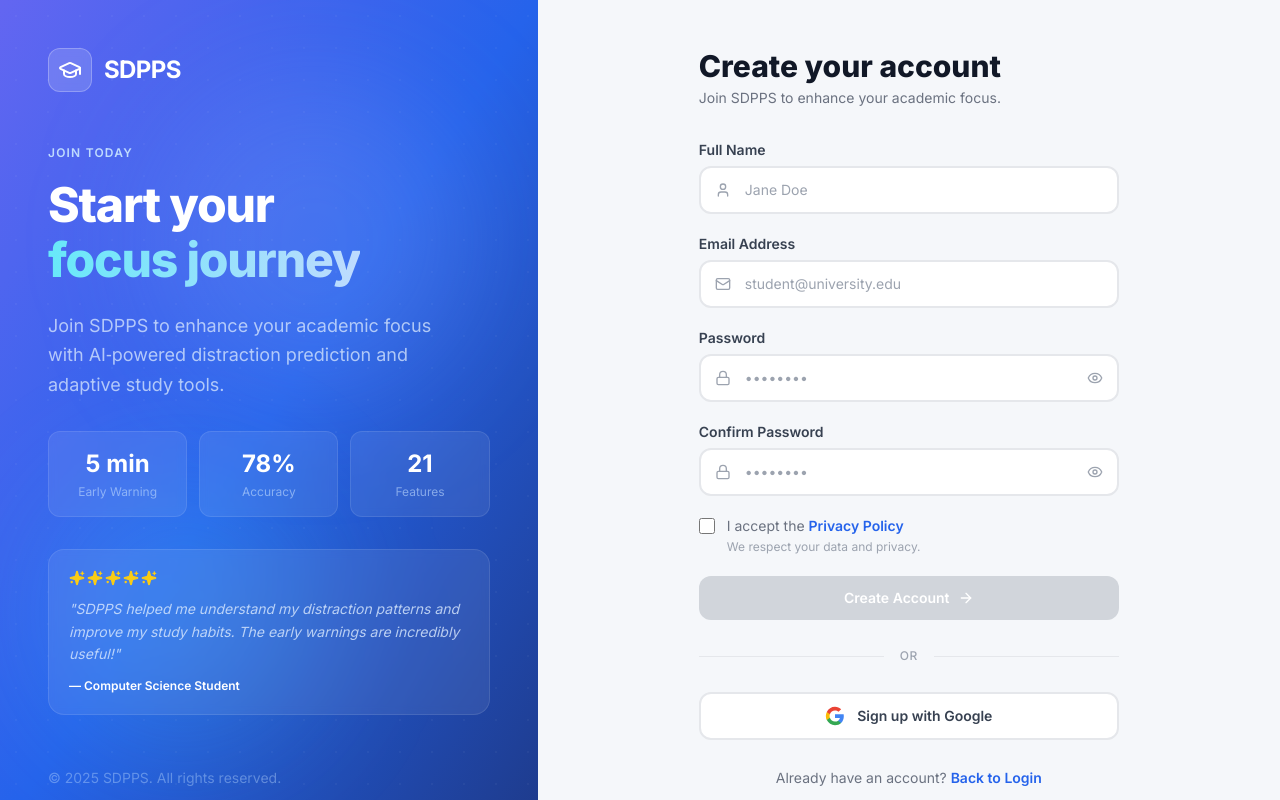
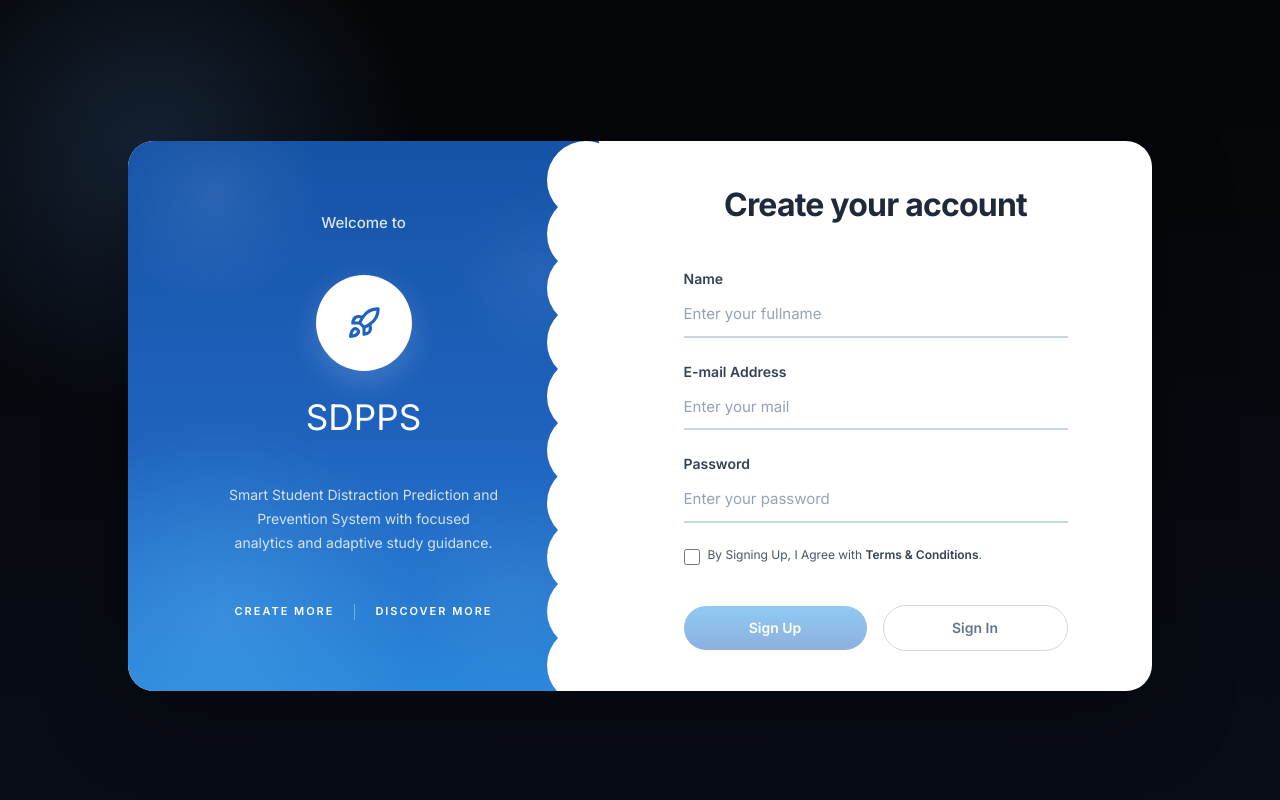
Before and after one commit to hangumarchanaofficial-wq/DSGP_GP_19, a React (Vite) app in the folder frontend/: page /register in a window 1280 px wide. Shown: the top 800 px of the page. Built offline with nearby package versions, Linux system fonts and the light colour scheme.

Commit message:
feat(register): match reference auth layout

```diff
--- a/frontend/src/pages/Register.jsx
+++ b/frontend/src/pages/Register.jsx
@@ -1,230 +1,179 @@
 import { useState } from 'react';
 import { Link, useNavigate } from 'react-router-dom';
-import { Mail, Lock, Eye, EyeOff, GraduationCap, User, ArrowRight, Check, Sparkles } from 'lucide-react';
-import Footer from '../components/Footer';
+import { Rocket } from 'lucide-react';
+
+function DividerDots() {
+  return (
+    <div className="pointer-events-none absolute right-[-26px] top-0 hidden h-full w-[52px] lg:block">
+      {Array.from({ length: 10 }).map((_, index) => (
+        <span
+          key={index}
+          className="absolute right-0 h-[78px] w-[78px] rounded-full bg-white"
+          style={{ top: `${index * 9.8}%` }}
+        />
+      ))}
+    </div>
+  );
+}
 
 export default function Register() {
-  const [showPw, setShowPw] = useState(false);
-  const [showConfirm, setShowConfirm] = useState(false);
-  const [form, setForm] = useState({ name: '', email: '', password: '', confirm: '' });
+  const [form, setForm] = useState({ name: '', email: '', password: '' });
   const [acceptPolicy, setAcceptPolicy] = useState(false);
   const navigate = useNavigate();
 
-  const update = (field, value) => setForm(prev => ({ ...prev, [field]: value }));
-
-  const passwordChecks = [
-    { label: 'At least 8 characters',    pass: form.password.length >= 8 },
-    { label: 'Contains uppercase letter', pass: /[A-Z]/.test(form.password) },
-    { label: 'Contains a number',         pass: /\d/.test(form.password) },
-  ];
+  const update = (field, value) => setForm((prev) => ({ ...prev, [field]: value }));
 
   const handleSubmit = (e) => {
     e.preventDefault();
     navigate('/dashboard');
   };
 
-  const inputCls = `w-full pl-11 pr-4 py-3 rounded-xl border-2 border-gray-200 bg-white text-gray-900 placeholder-gray-400 text-sm focus:border-blue-500 focus:ring-4 focus:ring-blue-500/10 outline-none transition-all`;
+  const inputClass =
+    'w-full border-0 border-b bg-transparent px-0 py-2.5 text-[15px] text-slate-700 outline-none transition-colors placeholder:text-slate-400';
+
+  const focusOn = (e) => {
+    e.target.style.borderColor = '#5fb6db';
+  };
+
+  const focusOff = (e) => {
+    e.target.style.borderColor = '#c6d9e3';
+  };
 
   return (
-    <div className="min-h-screen flex flex-col font-sans">
-      <div className="flex flex-1">
+    <div
+      className="min-h-screen px-4 py-6 sm:px-6 lg:px-10 lg:py-10"
+      style={{
+        background:
+          'radial-gradient(circle at 12% 18%, rgba(96,165,250,0.18), transparent 20%), linear-gradient(180deg, #040507 0%, #090d17 100%)',
+      }}
+    >
+      <div className="mx-auto flex min-h-[calc(100vh-3rem)] max-w-5xl items-center justify-center">
+        <div className="grid w-full overflow-hidden rounded-[26px] bg-white shadow-[0_28px_80px_rgba(0,0,0,0.35)] lg:grid-cols-[0.46fr_0.54fr]">
+          <section
+            className="relative overflow-hidden px-8 py-10 text-white sm:px-10 sm:py-12"
+            style={{
+              background:
+                'radial-gradient(circle at 20% 86%, rgba(111,199,255,0.24), transparent 32%), linear-gradient(180deg, #1553a6 0%, #1f63bf 55%, #2a87db 100%)',
+            }}
+          >
+            <DividerDots />
 
-      {/* ── Left Branding Panel ─────────────────────────── */}
-      <div className="hidden lg:flex lg:w-[42%] relative overflow-hidden bg-gradient-to-br from-indigo-500 via-blue-600 to-blue-900">
-        <div className="absolute inset-0 pointer-events-none">
-          <div className="absolute top-20 right-16 w-80 h-80 bg-indigo-300/20 rounded-full blur-3xl animate-pulse-slow" />
-          <div className="absolute bottom-20 left-10 w-72 h-72 bg-cyan-300/15 rounded-full blur-3xl animate-pulse-slow delay-700" />
-          <div className="absolute inset-0 opacity-10"
+            <div
+              className="pointer-events-none absolute inset-0 opacity-25"
               style={{
-              backgroundImage: 'radial-gradient(circle, rgba(255,255,255,0.4) 1px, transparent 1px)',
-              backgroundSize: '32px 32px'
+                background:
+                  'radial-gradient(circle at 18% 10%, rgba(255,255,255,0.32), transparent 18%), radial-gradient(circle at 88% 24%, rgba(255,255,255,0.22), transparent 16%), radial-gradient(circle at 82% 82%, rgba(255,255,255,0.2), transparent 18%)',
               }}
+            />
+
+            <div className="relative z-10 flex h-full flex-col items-center justify-center text-center">
+              <p className="text-[15px] font-medium text-white/85">Welcome to</p>
+
+              <div className="mt-10 flex h-24 w-24 items-center justify-center rounded-full bg-white shadow-[0_10px_30px_rgba(255,255,255,0.18)]">
+                <Rocket size={34} strokeWidth={2.2} color="#1f63bf" />
+              </div>
+
+              <h1 className="mt-5 brand-mark text-[2.2rem] text-white">SDPPS</h1>
+
+              <p className="mt-10 max-w-[270px] text-sm leading-6 text-white/80">
+                Smart Student Distraction Prediction and Prevention System with focused analytics and adaptive study guidance.
+              </p>
+
+              <div className="mt-12 flex items-center gap-5 text-[11px] font-semibold uppercase tracking-[0.18em] text-white/72">
+                <span>Create More</span>
+                <span className="h-4 w-px bg-white/35" />
+                <span>Discover More</span>
+              </div>
+            </div>
+          </section>
+
+          <section className="flex items-center justify-center px-6 py-8 sm:px-10 sm:py-10">
+            <form onSubmit={handleSubmit} className="w-full max-w-sm">
+              <h2 className="text-center text-[2rem] font-bold tracking-tight text-slate-800">Create your account</h2>
+
+              <div className="mt-10 space-y-6">
+                <div>
+                  <label className="mb-1 block text-sm font-semibold text-slate-700">Name</label>
+                  <input
+                    type="text"
+                    value={form.name}
+                    onChange={(e) => update('name', e.target.value)}
+                    placeholder="Enter your fullname"
+                    required
+                    className={inputClass}
+                    style={{ borderBottom: '2px solid #c6d9e3' }}
+                    onFocus={focusOn}
+                    onBlur={focusOff}
                   />
                 </div>
 
-        <div className="relative z-10 flex flex-col justify-between p-12 w-full">
-          <div className="flex items-center gap-3">
-            <div className="w-11 h-11 bg-white/15 backdrop-blur-sm rounded-xl flex items-center justify-center border border-white/25">
-              <GraduationCap className="w-6 h-6 text-white" />
-            </div>
-            <span className="text-2xl font-bold text-white tracking-tight">SDPPS</span>
+                <div>
+                  <label className="mb-1 block text-sm font-semibold text-slate-700">E-mail Address</label>
+                  <input
+                    type="email"
+                    value={form.email}
+                    onChange={(e) => update('email', e.target.value)}
+                    placeholder="Enter your mail"
+                    required
+                    className={inputClass}
+                    style={{ borderBottom: '2px solid #c6d9e3' }}
+                    onFocus={focusOn}
+                    onBlur={focusOff}
+                  />
                 </div>
 
-          <div className="space-y-8">
                 <div>
-              <p className="text-blue-200 text-xs font-semibold tracking-widest uppercase mb-4">Join Today</p>
-              <h1 className="text-5xl font-extrabold text-white leading-[1.15] tracking-tight">
-                Start your<br />
-                <span className="bg-gradient-to-r from-cyan-300 to-blue-200 bg-clip-text text-transparent">
-                  focus journey
-                </span>
-              </h1>
-              <p className="mt-6 text-blue-100/75 text-lg leading-relaxed max-w-sm">
-                Join SDPPS to enhance your academic focus with AI‑powered distraction prediction and adaptive study tools.
-              </p>
-            </div>
-
-            {/* Stats */}
-            <div className="grid grid-cols-3 gap-3">
-              {[
-                { value: '5 min', label: 'Early Warning' },
-                { value: '78%',   label: 'Accuracy'      },
-                { value: '21',    label: 'Features'      },
-              ].map(({ value, label }) => (
-                <div key={label} className="bg-white/[0.08] backdrop-blur-sm rounded-xl p-4 border border-white/[0.1] text-center">
-                  <p className="text-2xl font-bold text-white">{value}</p>
-                  <p className="text-blue-200/60 text-xs mt-1">{label}</p>
-                </div>
-              ))}
-            </div>
-
-            {/* Testimonial */}
-            <div className="bg-white/[0.08] backdrop-blur-sm rounded-2xl p-5 border border-white/[0.1]">
-              <div className="flex gap-0.5 mb-3">
-                {[...Array(5)].map((_, i) => (
-                  <Sparkles key={i} className="w-4 h-4 text-yellow-400 fill-yellow-400" />
-                ))}
-              </div>
-              <p className="text-blue-100/80 text-sm italic leading-relaxed">
-                "SDPPS helped me understand my distraction patterns and improve my study habits. The early warnings are incredibly useful!"
-              </p>
-              <p className="text-white font-semibold text-xs mt-3">— Computer Science Student</p>
+                  <label className="mb-1 block text-sm font-semibold text-slate-700">Password</label>
+                  <input
+                    type="password"
+                    value={form.password}
+                    onChange={(e) => update('password', e.target.value)}
+                    placeholder="Enter your password"
+                    required
+                    className={inputClass}
+                    style={{ borderBottom: '2px solid #c6d9e3' }}
+                    onFocus={focusOn}
+                    onBlur={focusOff}
+                  />
                 </div>
               </div>
 
-          <p className="text-blue-200/40 text-sm">© 2025 SDPPS. All rights reserved.</p>
-        </div>
-      </div>
-
-      {/* ── Right Form ──────────────────────────────────── */}
-      <div className="flex-1 flex items-center justify-center px-8 py-12 overflow-y-auto" style={{ background: '#f5f7fa' }}>
-        <div className="w-full max-w-[420px]">
-
-          <div className="lg:hidden flex items-center gap-3 mb-10">
-            <div className="w-10 h-10 bg-blue-600 rounded-xl flex items-center justify-center">
-              <GraduationCap className="w-5 h-5 text-white" />
-            </div>
-            <span className="text-xl font-bold text-gray-900">SDPPS</span>
-          </div>
-
-          <h2 className="text-3xl font-extrabold text-gray-900 mb-1">Create your account</h2>
-          <p className="text-gray-500 mb-8 text-sm">Join SDPPS to enhance your academic focus.</p>
-
-          <form onSubmit={handleSubmit} className="space-y-5">
-            {/* Full Name */}
-            <div>
-              <label className="block text-sm font-semibold text-gray-700 mb-1.5">Full Name</label>
-              <div className="relative group">
-                <User className="absolute left-4 top-1/2 -translate-y-1/2 w-4 h-4 text-gray-400 group-focus-within:text-blue-600 transition-colors" />
-                <input type="text" value={form.name} onChange={e => update('name', e.target.value)}
-                  placeholder="Jane Doe" required className={inputCls} />
-              </div>
-            </div>
-
-            {/* Email */}
-            <div>
-              <label className="block text-sm font-semibold text-gray-700 mb-1.5">Email Address</label>
-              <div className="relative group">
-                <Mail className="absolute left-4 top-1/2 -translate-y-1/2 w-4 h-4 text-gray-400 group-focus-within:text-blue-600 transition-colors" />
-                <input type="email" value={form.email} onChange={e => update('email', e.target.value)}
-                  placeholder="student@university.edu" required className={inputCls} />
-              </div>
-            </div>
-
-            {/* Password */}
-            <div>
-              <label className="block text-sm font-semibold text-gray-700 mb-1.5">Password</label>
-              <div className="relative group">
-                <Lock className="absolute left-4 top-1/2 -translate-y-1/2 w-4 h-4 text-gray-400 group-focus-within:text-blue-600 transition-colors" />
-                <input type={showPw ? 'text' : 'password'} value={form.password} onChange={e => update('password', e.target.value)}
-                  placeholder="••••••••" required className={`${inputCls} pr-11`} />
-                <button type="button" onClick={() => setShowPw(!showPw)}
-                  className="absolute right-4 top-1/2 -translate-y-1/2 text-gray-400 hover:text-gray-600 transition-colors">
-                  {showPw ? <EyeOff className="w-4 h-4" /> : <Eye className="w-4 h-4" />}
-                </button>
-              </div>
-              {form.password && (
-                <div className="space-y-1.5 pt-2">
-                  {passwordChecks.map(({ label, pass }) => (
-                    <div key={label} className="flex items-center gap-2">
-                      <div className={`w-4 h-4 rounded-full flex items-center justify-center transition-colors ${pass ? 'bg-green-500' : 'bg-gray-200'}`}>
-                        {pass && <Check className="w-2.5 h-2.5 text-white" />}
-                      </div>
-                      <span className={`text-xs transition-colors ${pass ? 'text-green-600' : 'text-gray-400'}`}>{label}</span>
-                    </div>
-                  ))}
-                </div>
-              )}
-            </div>
-
-            {/* Confirm Password */}
-            <div>
-              <label className="block text-sm font-semibold text-gray-700 mb-1.5">Confirm Password</label>
-              <div className="relative group">
-                <Lock className="absolute left-4 top-1/2 -translate-y-1/2 w-4 h-4 text-gray-400 group-focus-within:text-blue-600 transition-colors" />
+              <label className="mt-6 flex items-start gap-2 text-xs text-slate-600">
                 <input
-                  type={showConfirm ? 'text' : 'password'} value={form.confirm} onChange={e => update('confirm', e.target.value)}
-                  placeholder="••••••••" required
-                  className={`${inputCls} pr-11 ${form.confirm && form.confirm !== form.password ? '!border-red-400 focus:!ring-red-500/10' : ''}`}
+                  type="checkbox"
+                  checked={acceptPolicy}
+                  onChange={(e) => setAcceptPolicy(e.target.checked)}
+                  required
+                  className="mt-0.5 h-4 w-4 rounded accent-[#1f63bf]"
                 />
-                <button type="button" onClick={() => setShowConfirm(!showConfirm)}
-                  className="absolute right-4 top-1/2 -translate-y-1/2 text-gray-400 hover:text-gray-600 transition-colors">
-                  {showConfirm ? <EyeOff className="w-4 h-4" /> : <Eye className="w-4 h-4" />}
-                </button>
-              </div>
-              {form.confirm && form.confirm !== form.password && (
-                <p className="text-xs text-red-500 mt-1">Passwords do not match</p>
-              )}
-            </div>
-
-            {/* Policy */}
-            <label className="flex items-start gap-3 cursor-pointer">
-              <input type="checkbox" checked={acceptPolicy} onChange={e => setAcceptPolicy(e.target.checked)}
-                className="w-4 h-4 mt-0.5 rounded border-2 border-gray-300 text-blue-600 cursor-pointer" required />
-              <span className="text-sm text-gray-500">
-                I accept the{' '}
-                <a href="#" className="text-blue-600 font-semibold hover:text-blue-700">Privacy Policy</a>
-                <br /><span className="text-xs text-gray-400">We respect your data and privacy.</span>
+                <span>
+                  By Signing Up, I Agree with{' '}
+                  <span className="font-semibold text-slate-700">Terms & Conditions</span>.
                 </span>
               </label>
 
-            {/* Submit */}
+              <div className="mt-10 flex items-center gap-4">
                 <button
                   type="submit"
-              disabled={!acceptPolicy || form.password !== form.confirm || !form.password}
-              className="w-full py-3 bg-blue-600 hover:bg-blue-700 disabled:bg-gray-300 disabled:cursor-not-allowed text-white font-semibold rounded-xl shadow-lg shadow-blue-600/25 hover:shadow-blue-600/40 disabled:shadow-none transition-all duration-300 flex items-center justify-center gap-2 group text-sm"
+                  disabled={!acceptPolicy || !form.name || !form.email || !form.password}
+                  className="flex-1 rounded-full py-3 text-sm font-semibold text-white transition-all disabled:cursor-not-allowed disabled:opacity-50"
+                  style={{ background: 'linear-gradient(180deg, #2396ea 0%, #1f63bf 100%)' }}
                 >
-              Create Account
-              <ArrowRight className="w-4 h-4 group-hover:translate-x-1 transition-transform" />
-            </button>
-          </form>
-
-          <div className="flex items-center gap-4 my-7">
-            <div className="flex-1 h-px bg-gray-200" />
-            <span className="text-xs text-gray-400 font-medium uppercase tracking-wider">or</span>
-            <div className="flex-1 h-px bg-gray-200" />
-          </div>
-
-          <button className="w-full py-3 bg-white border-2 border-gray-200 hover:border-gray-300 hover:bg-gray-50 rounded-xl font-semibold text-gray-700 text-sm transition-all flex items-center justify-center gap-3">
-            <svg className="w-5 h-5" viewBox="0 0 24 24">
-              <path d="M22.56 12.25c0-.78-.07-1.53-.2-2.25H12v4.26h5.92a5.06 5.06 0 0 1-2.2 3.32v2.77h3.57c2.08-1.92 3.28-4.74 3.28-8.1z" fill="#4285F4"/>
-              <path d="M12 23c2.97 0 5.46-.98 7.28-2.66l-3.57-2.77c-.98.66-2.23 1.06-3.71 1.06-2.86 0-5.29-1.93-6.16-4.53H2.18v2.84C3.99 20.53 7.7 23 12 23z" fill="#34A853"/>
-              <path d="M5.84 14.09c-.22-.66-.35-1.36-.35-2.09s.13-1.43.35-2.09V7.07H2.18C1.43 8.55 1 10.22 1 12s.43 3.45 1.18 4.93l2.85-2.22.81-.62z" fill="#FBBC05"/>
-              <path d="M12 5.38c1.62 0 3.06.56 4.21 1.64l3.15-3.15C17.45 2.09 14.97 1 12 1 7.7 1 3.99 3.47 2.18 7.07l3.66 2.84c.87-2.6 3.3-4.53 6.16-4.53z" fill="#EA4335"/>
-            </svg>
-            Sign up with Google
+                  Sign Up
                 </button>
 
-          <p className="text-center mt-7 text-gray-500 text-sm">
-            Already have an account?{' '}
-            <Link to="/login" className="font-semibold text-blue-600 hover:text-blue-700 transition-colors">
-              Back to Login
+                <Link
+                  to="/login"
+                  className="flex-1 rounded-full border py-3 text-center text-sm font-semibold text-slate-500 transition-colors hover:border-slate-400 hover:text-slate-700"
+                  style={{ borderColor: '#cfd7e4' }}
+                >
+                  Sign In
                 </Link>
-          </p>
+              </div>
+            </form>
+          </section>
         </div>
       </div>
     </div>
-      <Footer />
-    </div>
   );
 }
```
Lines whose indentation alone changed are shown as unchanged.
